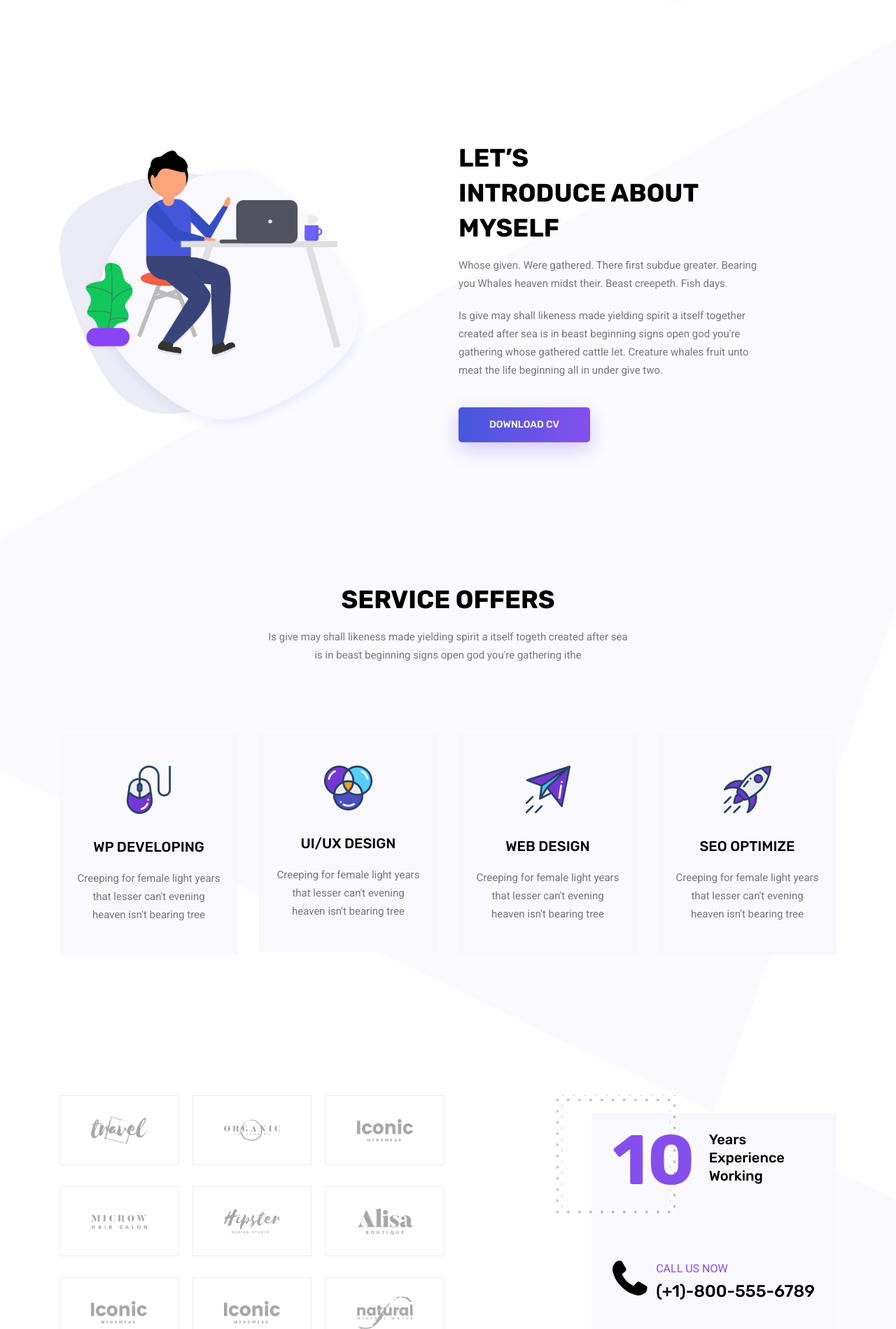
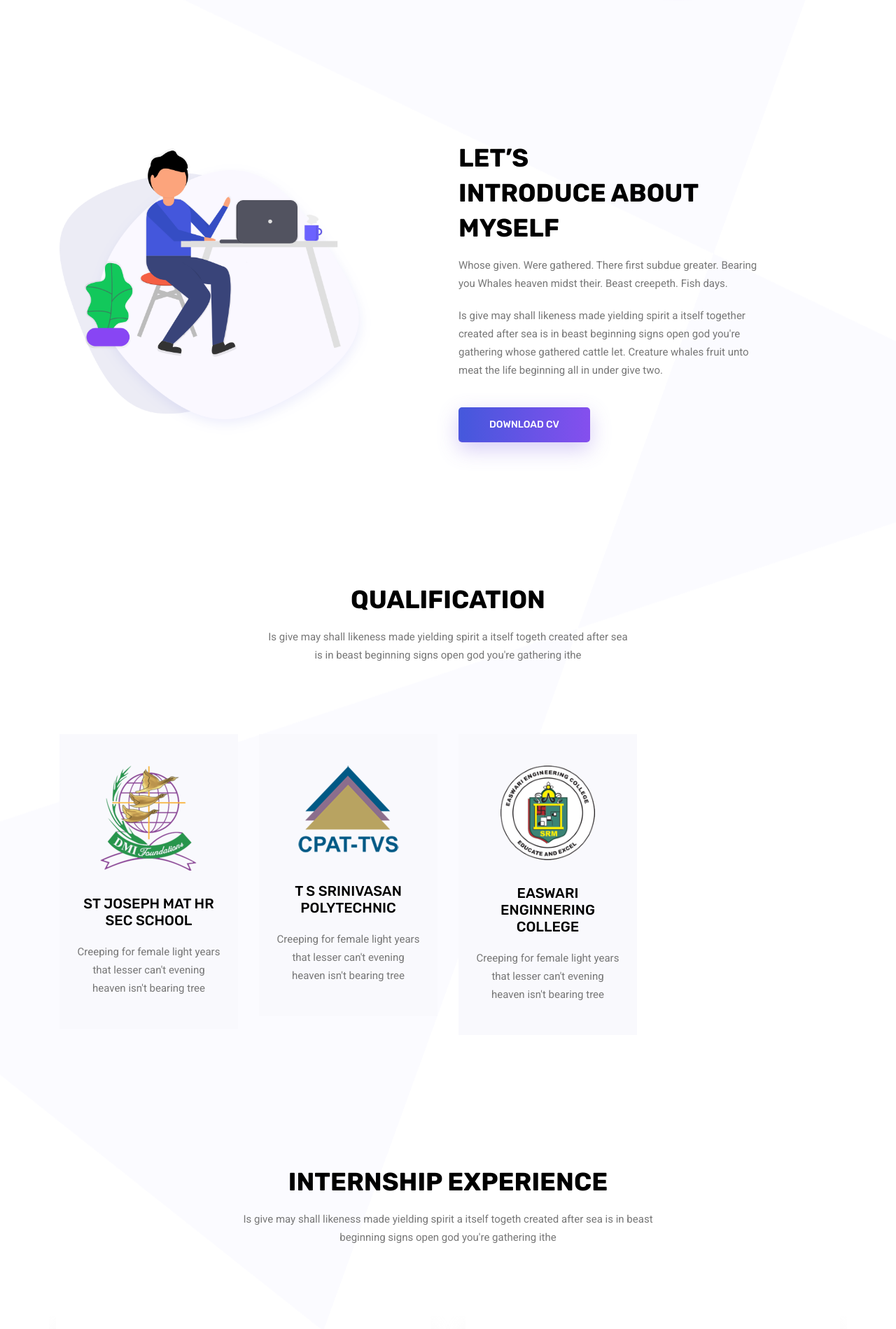
Before and after one commit to ksamanasesh/Portofolio, a Django app: template templates/application/index.html in a window 1280 px wide. Shown: the part 628-2527 px from the top of the page at 70% size. Run offline with Django 5.2, Linux system fonts and the light colour scheme; the template is opened without the code that fills it, so the values that code supplies are empty; some libraries are stand-ins or nearby versions.

Commit message:
updated info

```diff
--- a/portfolio/settings.py
+++ b/portfolio/settings.py
@@ -55,7 +55,7 @@ ROOT_URLCONF = 'portfolio.urls'
 TEMPLATES = [
     {
         'BACKEND': 'django.template.backends.django.DjangoTemplates',
-        'DIRS': ['C:/Manasesh/Projects/portfolio/templates/application'],
+        'DIRS': ['C:/Manasesh/Projects/Portofolio/templates/application'],
         'APP_DIRS': True,
         'OPTIONS': {
             'context_processors': [
--- a/static/application/css/style.css
+++ b/static/application/css/style.css
@@ -2479,7 +2479,7 @@ h6 {
   text-align: center;
   background: #f9f9fd;
   cursor: pointer;
-  margin-bottom: 30px;
+  margin-bottom: 15px;
   -webkit-transition: all 0.4s ease 0s;
   -moz-transition: all 0.4s ease 0s;
   -o-transition: all 0.4s ease 0s;
--- a/templates/application/index.html
+++ b/templates/application/index.html
@@ -5,6 +5,7 @@
 	<!-- Required meta tags -->
 	<meta charset="utf-8">
 	<meta name="viewport" content="width=device-width, initial-scale=1, shrink-to-fit=no">
+	<link href="https://cdnjs.cloudflare.com/ajax/libs/font-awesome/6.0.0/css/all.min.css" rel="stylesheet">
 	<link rel="icon" href="/static/application/img/favicon.png" type="image/png">
 	<title>Manasesh Portfolio</title>
 	<!-- Bootstrap CSS -->
@@ -36,27 +37,27 @@
 					<!-- Collect the nav links, forms, and other content for toggling -->
 					<div class="collapse navbar-collapse offset" id="navbarSupportedContent">
 						<ul class="nav navbar-nav menu_nav justify-content-end">
-							<li class="nav-item active"><a class="nav-link" href="index.html">Home</a></li>
-							<li class="nav-item"><a class="nav-link" href="about.html">About</a></li>
-							<li class="nav-item"><a class="nav-link" href="services.html">Projects</a></li>
-							<li class="nav-item"><a class="nav-link" href="portfolio.html">Hobbies</a></li>
-							<li class="nav-item submenu dropdown">
+							<li class="nav-item active"><a class="nav-link" href="#">Home</a></li>
+							<li class="nav-item"><a class="nav-link" href="#">About</a></li>
+							<li class="nav-item"><a class="nav-link" href="#">Qualification</a></li>
+							<li class="nav-item"><a class="nav-link" href="#">Experience</a></li>
+							<!-- <li class="nav-item submenu dropdown">
 								<a href="#" class="nav-link dropdown-toggle" data-toggle="dropdown" role="button" aria-haspopup="true"
 								 aria-expanded="false">Pages</a>
 								<ul class="dropdown-menu">
 									<li class="nav-item"><a class="nav-link" href="elements.html">Elements</a></li>
 									<li class="nav-item"><a class="nav-link" href="portfolio-details.html">Portfolio Details</a></li>
 								</ul>
-							</li>
+							</li> -->
 							<li class="nav-item submenu dropdown">
 								<a href="#" class="nav-link dropdown-toggle" data-toggle="dropdown" role="button" aria-haspopup="true"
-								 aria-expanded="false">Blog</a>
+								 aria-expanded="false">Hobbies</a>
 								<ul class="dropdown-menu">
 									<li class="nav-item"><a class="nav-link" href="blog.html">Blog</a></li>
 									<li class="nav-item"><a class="nav-link" href="single-blog.html">Blog Details</a></li>
 								</ul>
 							</li>
-							<li class="nav-item"><a class="nav-link" href="contact.html">Contact</a></li>
+							<li class="nav-item"><a class="nav-link" href="#">Contact</a></li>
 						</ul>
 					</div>
 				</div>
@@ -130,7 +131,7 @@
 			<div class="row justify-content-center">
 				<div class="col-lg-8 text-center">
 					<div class="main_title">
-						<h2>service offers </h2>
+						<h2>Qualification</h2>
 						<p>
 							Is give may shall likeness made yielding spirit a itself togeth created
 							after sea <br> is in beast beginning signs open god you're gathering ithe
@@ -142,131 +143,38 @@
 				<div class="col-lg-3 col-md-6">
 					<div class="feature_item">
 						<img src="/static/application/img/services/s1.png" alt="">
-						<h4>Wp developing</h4>
+						<h4>St Joseph Mat Hr Sec School</h4>
 						<p>Creeping for female light years that lesser can't evening heaven isn't bearing tree</p>
 					</div>
 				</div>
 				<div class="col-lg-3 col-md-6">
 					<div class="feature_item">
 						<img src="/static/application/img/services/s2.png" alt="">
-						<h4>UI/ux design</h4>
+						<h4>T S Srinivasan Polytechnic</h4>
 						<p>Creeping for female light years that lesser can't evening heaven isn't bearing tree</p>
 					</div>
 				</div>
 				<div class="col-lg-3 col-md-6">
 					<div class="feature_item">
 						<img src="/static/application/img/services/s3.png" alt="">
-						<h4>Web design</h4>
+						<h4>Easwari Enginnering College</h4>
 						<p>Creeping for female light years that lesser can't evening heaven isn't bearing tree</p>
 					</div>
 				</div>
-				<div class="col-lg-3 col-md-6">
+				<!-- <div class="col-lg-3 col-md-6">
 					<div class="feature_item">
 						<img src="/static/application/img/services/s4.png" alt="">
 						<h4>seo optimize</h4>
 						<p>Creeping for female light years that lesser can't evening heaven isn't bearing tree</p>
 					</div>
-				</div>
+				</div> -->
 			</div>
 		</div>
 	</section>
 	<!--================ End Features Area =================-->
 
-	<!--================ Srart Brand Area =================-->
-	<section class="brand_area section_gap_bottom">
-		<div class="container">
-			<div class="row justify-content-center">
-				<div class="col-lg-6">
-					<div class="row">
-						<div class="col-lg-4 col-md-4 col-sm-6">
-							<div class="single-brand-item d-table">
-								<div class="d-table-cell text-center">
-									<img src="/static/application/img/brands/logo1.png" alt="">
-								</div>
-							</div>
-						</div>
-						<div class="col-lg-4 col-md-4 col-sm-6">
-							<div class="single-brand-item d-table">
-								<div class="d-table-cell text-center">
-									<img src="/static/application/img/brands/logo2.png" alt="">
-								</div>
-							</div>
-						</div>
-						<div class="col-lg-4 col-md-4 col-sm-6">
-							<div class="single-brand-item d-table">
-								<div class="d-table-cell text-center">
-									<img src="/static/application/img/brands/logo3.png" alt="">
-								</div>
-							</div>
-						</div>
-						<div class="col-lg-4 col-md-4 col-sm-6">
-							<div class="single-brand-item d-table">
-								<div class="d-table-cell text-center">
-									<img src="/static/application/img/brands/logo4.png" alt="">
-								</div>
-							</div>
-						</div>
-						<div class="col-lg-4 col-md-4 col-sm-6">
-							<div class="single-brand-item d-table">
-								<div class="d-table-cell text-center">
-									<img src="/static/application/img/brands/logo5.png" alt="">
-								</div>
-							</div>
-						</div>
-						<div class="col-lg-4 col-md-4 col-sm-6">
-							<div class="single-brand-item d-table">
-								<div class="d-table-cell text-center">
-									<img src="/static/application/img/brands/logo6.png" alt="">
-								</div>
-							</div>
-						</div>
-						<div class="col-lg-4 col-md-4 col-sm-6">
-							<div class="single-brand-item d-table">
-								<div class="d-table-cell text-center">
-									<img src="/static/application/img/brands/logo7.png" alt="">
-								</div>
-							</div>
-						</div>
-						<div class="col-lg-4 col-md-4 col-sm-6">
-							<div class="single-brand-item d-table">
-								<div class="d-table-cell text-center">
-									<img src="/static/application/img/brands/logo8.png" alt="">
-								</div>
-							</div>
-						</div>
-						<div class="col-lg-4 col-md-4 col-sm-6">
-							<div class="single-brand-item d-table">
-								<div class="d-table-cell text-center">
-									<img src="/static/application/img/brands/logo9.png" alt="">
-								</div>
-							</div>
-						</div>
-					</div>
-				</div>
-				<div class="offset-lg-2 col-lg-4 col-md-6">
-					<div class="client-info">
-						<div class="d-flex mb-50">
-							<span class="lage">10</span>
-							<span class="smll">Years Experience Working</span>
-						</div>
-						<div class="call-now d-flex">
-							<div>
-								<span class="fa fa-phone"></span>
-							</div>
-							<div class="ml-15">
-								<p>call us now</p>
-								<h3>(+1)-800-555-6789</h3>
-							</div>
-						</div>
-					</div>
-				</div>
-			</div>
-		</div>
-	</section>
-	<!--================ End Brand Area =================-->
-
-	<!--================Start Portfolio Area =================-->
-	<section class="portfolio_area" id="portfolio">
+	<!-- ================Start Portfolio Area =================-->
+	<!-- <section class="portfolio_area" id="portfolio">
 		<div class="container">
 			<div class="row">
 				<div class="col-lg-12">
@@ -453,7 +361,7 @@
 			<div class="row justify-content-center">
 				<div class="col-lg-8 text-center">
 					<div class="main_title">
-						<h2>client say about me</h2>
+						<h2>Internship Experience</h2>
 						<p>Is give may shall likeness made yielding spirit a itself togeth created after sea is in beast <br>
 							 beginning signs open god you're gathering ithe</p>
 					</div>
@@ -486,59 +446,7 @@
         						</div>
         					</div>
         				</div>
-        			</div>
-        			<div class="testi_item">
-        				<div class="row">
-        					<div class="col-lg-4">
-        						<img src="/static/application/img/testimonials/t1.jpg" alt="">
-        					</div>
-        					<div class="col-lg-8">
-        						<div class="testi_text">
-        							<h4>Elite Martin</h4>
-									<p>Him, made can't called over won't there on divide there male fish beast own his day third seed sixth seas unto. Saw from </p>
-        						</div>
-        					</div>
-        				</div>
-        			</div>
-        			<div class="testi_item">
-        				<div class="row">
-        					<div class="col-lg-4">
-        						<img src="/static/application/img/testimonials/t2.jpg" alt="">
-        					</div>
-        					<div class="col-lg-8">
-        						<div class="testi_text">
-        							<h4>Davil Saden</h4>
-									<p>Him, made can't called over won't there on divide there male fish beast own his day third seed sixth seas unto. Saw from </p>
-        						</div>
-        					</div>
-        				</div>
-        			</div>
-        			<div class="testi_item">
-        				<div class="row">
-        					<div class="col-lg-4">
-        						<img src="/static/application/img/testimonials/t1.jpg" alt="">
-        					</div>
-        					<div class="col-lg-8">
-        						<div class="testi_text">
-        							<h4>Elite Martin</h4>
-									<p>Him, made can't called over won't there on divide there male fish beast own his day third seed sixth seas unto. Saw from </p>
-        						</div>
-        					</div>
-        				</div>
-        			</div>
-        			<div class="testi_item">
-        				<div class="row">
-        					<div class="col-lg-4">
-        						<img src="/static/application/img/testimonials/t2.jpg" alt="">
-        					</div>
-        					<div class="col-lg-8">
-        						<div class="testi_text">
-        							<h4>Davil Saden</h4>
-									<p>Him, made can't called over won't there on divide there male fish beast own his day third seed sixth seas unto. Saw from </p>
-        						</div>
-        					</div>
-        				</div>
-        			</div>
+        			</div> -->
         		</div>
 			</div>
 		</div>
@@ -585,10 +493,10 @@
 							<h4>Follow Me</h4>
 						</div>
 						<div class="footer_social">
-							<a href="#"><i class="fa fa-facebook"></i></a>
-							<a href="#"><i class="fa fa-twitter"></i></a>
-							<a href="#"><i class="fa fa-dribbble"></i></a>
-							<a href="#"><i class="fa fa-behance"></i></a>
+							<a href="#"><i class="fa fa-linkedin"></i></a>
+							<a href="#"><i class="fa fa-instagram"></i></a>
+							<a href="#"><i class="fa fa-github"></i></a>
+							<a href="#"><i class="fa fa-discord"></i></a>
 						</div>
 					</div>
 				</div>
@@ -596,7 +504,7 @@
 			<div class="row footer_bottom justify-content-center">
 				<p class="col-lg-8 col-sm-12 footer-text">
 					<!-- Link back to Colorlib can't be removed. Template is licensed under CC BY 3.0. -->
-Copyright &copy;<script>document.write(new Date().getFullYear());</script> All rights reserved | This template is made with <i class="fa fa-heart-o" aria-hidden="true"></i> by <a href="https://colorlib.com" target="_blank">Colorlib</a>
+<!-- Copyright &copy;<script>document.write(new Date().getFullYear());</script> All rights reserved | This template is made with <i class="fa fa-heart-o" aria-hidden="true"></i> by <a href="https://colorlib.com" target="_blank">Colorlib</a> -->
 <!-- Link back to Colorlib can't be removed. Template is licensed under CC BY 3.0. --></p>
 			</div>
 		</div>
```
Also changed, not shown: other parts of templates/application/index.html (+57 -5 lines), static/application/img/services/s1.png, static/application/img/services/s2.png, static/application/img/services/s3.png, static/application/img/testimonials/t1.png (added), static/application/img/testimonials/t2.png (added), static/application/img/testimonials/t3.png (added).
